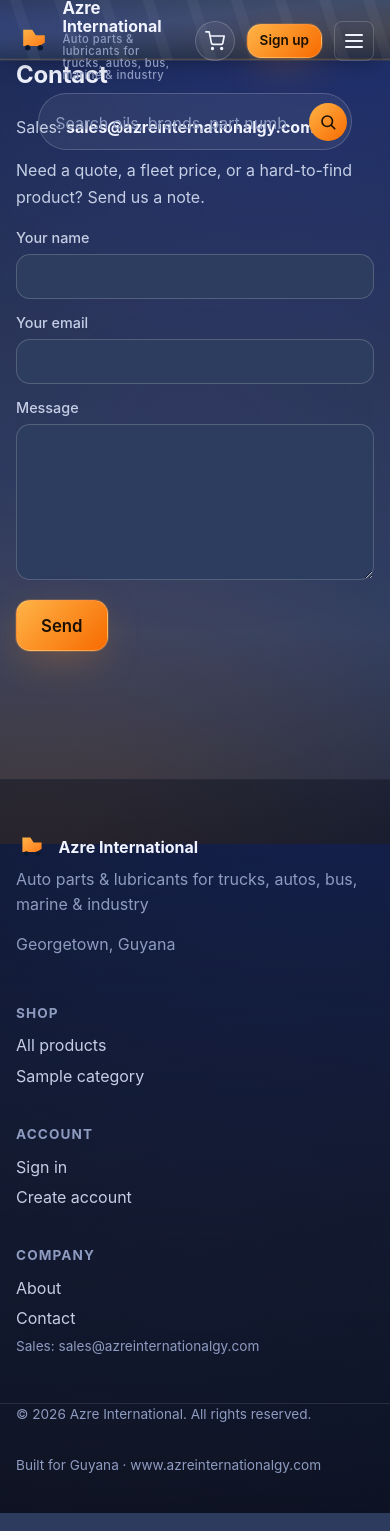
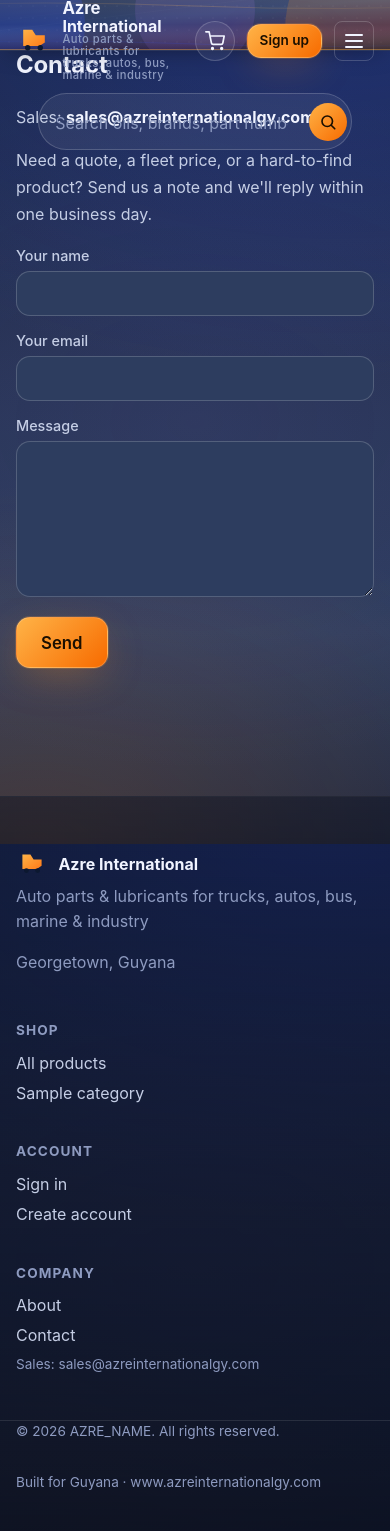
Before and after one commit to azreinternational-sudo/azreinternationalgy, a PHP site: page /contact in a window 390 px wide. Run offline with PHP 8.4, Linux system fonts and the light colour scheme; data comes from the database, SQL or seed files in the repository; tables that the repository leaves empty hold one stand-in row (values such as "Sample post"); some libraries are stand-ins or nearby versions.

Commit message:
fix(ui): smaller header (50px), bolder bg pattern, wire contact form to email
Header:
- 60px -> 50px (nav-row height + auth-section min-height + mobile
  dropdown top offset all updated)
- Redesigned header-bg.svg with bigger, more visible elements:
  * Dot grid (rgba 0.10) instead of near-invisible stripes
  * Three large soft glow circles (blue, amber, purple) for depth
  * Three diagonal stripe paths at higher opacity
  * Two colored wave accent lines (amber top, blue bottom) using
    linear-gradient strokes
  * Bottom amber accent line at higher opacity (0.55)
- Previous SVG was too subtle to register as 'a background image'
  even though it was technically rendering. Now the patterns are
  obviously visible through the dark transparent overlay.

Contact form:
- Was inserting into contact_messages but never actually mailing.
- New: uses PHP mail() with proper headers:
  * From: sales@azreinternationalgy.com (the store mailbox)
  * Reply-To: customer's email (so you can hit Reply and respond)
  * MIME-Version + text/html + UTF-8
  * X-Mailer, X-Priority, List-Unsubscribe
  * -f envelope-from flag so sendmail uses the right sender
- HTML email body with gradient header, name/email table, and the
  message rendered with nl2br
- If mail() fails, the user still sees a friendly error with the
  underlying sendmail error AND a direct mailto: link so the lead
  isn't lost
- The contact_messages DB insert still happens first, so you have
  a backup record even if mail fails

```diff
--- a/assets/css/app.css
+++ b/assets/css/app.css
@@ -197,7 +197,7 @@ small { color: var(--muted); }
   grid-template-columns: auto 1fr auto;
   align-items: center;
   gap: 1rem;
-  height: 60px;
+  height: 50px;
 }
 .brand {
   display: inline-flex; align-items: center; gap: .65rem;
@@ -640,7 +640,7 @@ small { color: var(--muted); }
 
 /* Forms / auth ============================================= */
 .auth-section {
-  min-height: calc(100vh - 60px - 200px);
+  min-height: calc(100vh - 50px - 200px);
   display: flex; align-items: center; justify-content: center;
   padding: 3rem 1.25rem;
 }
@@ -870,7 +870,7 @@ label.checkbox input { width: auto; margin: 0; }
   .nav-actions .nav-link, .nav-actions .nav-quiet { display: none; }
   .nav-burger { display: inline-flex; }
   .nav-actions.is-open {
-    position: absolute; top: 60px; right: 0; left: 0;
+    position: absolute; top: 50px; right: 0; left: 0;
     flex-direction: column; align-items: stretch;
     background: var(--bg-1); padding: 1rem;
     border-bottom: 1px solid var(--line);
--- a/includes/views/contact.php
+++ b/includes/views/contact.php
@@ -1,6 +1,9 @@
 <?php
 $page_title = 'Contact';
+$sales_email = setting('store_email') ?: AZRE_EMAIL;
 $sent = false;
+$mail_error = null;
+
 if ($_SERVER['REQUEST_METHOD'] === 'POST') {
     if (!csrf_check()) {
         flash_set('error', 'Invalid form submission.');
@@ -14,32 +17,94 @@ if ($_SERVER['REQUEST_METHOD'] === 'POST') {
         old_keep(['name' => $name, 'email' => $email, 'message' => $msg]);
         redirect('/contact');
     }
-    // Insert into a basic contact_messages table (auto-create if missing)
+
+    // Persist the message regardless of mail success
     try {
         db()->prepare('CREATE TABLE IF NOT EXISTS contact_messages (
             id INT UNSIGNED AUTO_INCREMENT PRIMARY KEY,
             name VARCHAR(120) NOT NULL,
             email VARCHAR(190) NOT NULL,
             message TEXT NOT NULL,
-            created_at DATETIME NOT NULL DEFAULT CURRENT_TIMESTAMP
+            created_at DATETIME NOT NULL DEFAULT CURRENT_TIMESTAMP,
+            INDEX (created_at)
         ) ENGINE=InnoDB DEFAULT CHARSET=utf8mb4');
-        db()->prepare('INSERT INTO contact_messages (name, email, message) VALUES (?, ?, ?)')->execute([$name, $email, $msg]);
-    } catch (Throwable $e) { /* swallow — message still acknowledged */ }
-    $sent = true;
+        db()->prepare('INSERT INTO contact_messages (name, email, message) VALUES (?, ?, ?)')
+            ->execute([$name, $email, $msg]);
+    } catch (Throwable $e) {
+        // Even if the DB write fails, try to send the email
+    }
+
+    // Build the email
+    $subject = 'New contact from ' . $name . ' — Azre International website';
+    $from_addr = $sales_email; // e.g. sales@azreinternationalgy.com
+    $domain = parse_url(AZRE_BASE_URL, PHP_URL_HOST) ?: 'azreinternationalgy.com';
+    // Use a stable Reply-To via the customer's email; From is the store mailbox.
+    $reply_to = $email;
+    $safe_name = htmlspecialchars($name, ENT_QUOTES, 'UTF-8');
+    $safe_email = htmlspecialchars($email, ENT_QUOTES, 'UTF-8');
+    $safe_msg_html = nl2br(htmlspecialchars($msg, ENT_QUOTES, 'UTF-8'));
+
+    $body_html = <<<HTML
+<!doctype html>
+<html><body style="font-family:system-ui,-apple-system,Segoe UI,Roboto,sans-serif;color:#1a2540;max-width:600px;margin:0 auto;padding:20px">
+  <div style="background:linear-gradient(135deg,#1a2540,#3a2c5a);color:#fff;padding:20px 24px;border-radius:12px 12px 0 0">
+    <h2 style="margin:0;font-size:18px">New contact form submission</h2>
+    <p style="margin:4px 0 0;font-size:13px;opacity:.85">via www.azreinternationalgy.com</p>
+  </div>
+  <div style="background:#f7f7fb;padding:20px 24px;border:1px solid #e3e3ec;border-top:0;border-radius:0 0 12px 12px">
+    <table cellpadding="6" style="font-size:14px">
+      <tr><td style="color:#666;width:90px">Name</td><td><strong>{$safe_name}</strong></td></tr>
+      <tr><td style="color:#666">Email</td><td><a href="mailto:{$safe_email}">{$safe_email}</a></td></tr>
+    </table>
+    <hr style="border:0;border-top:1px solid #e3e3ec;margin:16px 0">
+    <div style="font-size:15px;line-height:1.6;white-space:pre-wrap">{$safe_msg_html}</div>
+  </div>
+  <p style="font-size:11px;color:#888;margin-top:16px">
+    Reply directly to this email to respond to the customer. The customer's email is set as the Reply-To header.
+  </p>
+</body></html>
+HTML;
+
+    $boundary = md5(uniqid((string)time(), true));
+    $headers = [];
+    $headers[] = 'MIME-Version: 1.0';
+    $headers[] = 'Content-Type: text/html; charset=UTF-8';
+    $headers[] = 'From: Azre International Website <' . $from_addr . '>';
+    $headers[] = 'Reply-To: ' . $safe_name . ' <' . $reply_to . '>';
+    $headers[] = 'X-Mailer: PHP/' . PHP_VERSION;
+    $headers[] = 'X-Priority: 1';
+    // Some spam filters look for these
+    $headers[] = 'List-Unsubscribe: <mailto:' . $from_addr . '?subject=unsubscribe>';
+
+    $header_str = implode("\r\n", $headers);
+    $envelope_from = '-f' . $from_addr;
+
+    $sent = @mail($from_addr, $subject, $body_html, $header_str, $envelope_from);
+    if (!$sent) {
+        $mail_error = error_get_last()['message'] ?? 'mail() returned false (sendmail may not be configured)';
+    }
+
     old_clear();
 }
 ?>
 <section class="container narrow section">
   <header class="page-head"><h1>Contact</h1></header>
   <div class="prose">
-    <p>Sales: <strong><?= e(AZRE_EMAIL) ?></strong></p>
-    <p>Need a quote, a fleet price, or a hard-to-find product? Send us a note.</p>
+    <p>Sales: <strong><?= e($sales_email) ?></strong></p>
+    <p>Need a quote, a fleet price, or a hard-to-find product? Send us a note and we'll reply within one business day.</p>
   </div>
 
-  <?php if ($sent): ?>
+  <?php if ($_SERVER['REQUEST_METHOD'] === 'POST' && $sent): ?>
     <div class="card">
       <h3>Thanks — we got it.</h3>
-      <p>We’ll get back to you within one business day.</p>
+      <p>Your message was sent to <strong><?= e($sales_email) ?></strong>. We’ll get back to you within one business day.</p>
+    </div>
+  <?php elseif ($_SERVER['REQUEST_METHOD'] === 'POST' && !$sent): ?>
+    <div class="flash flash-error">
+      <strong>Message saved, but email could not be sent.</strong><br>
+      We stored your message in our inbox and will follow up, but the mail server returned an error:
+      <code style="display:block;margin-top:.5rem;padding:.5rem;background:rgba(0,0,0,.2);border-radius:6px"><?= e($mail_error ?? 'unknown') ?></code>
+      You can also email us directly at <a href="mailto:<?= e($sales_email) ?>"><?= e($sales_email) ?></a>.
     </div>
   <?php else: ?>
   <form method="post" action="<?= e(url('/contact')) ?>" class="contact-form">
```
Also changed, not shown: assets/images/header-bg.svg.
